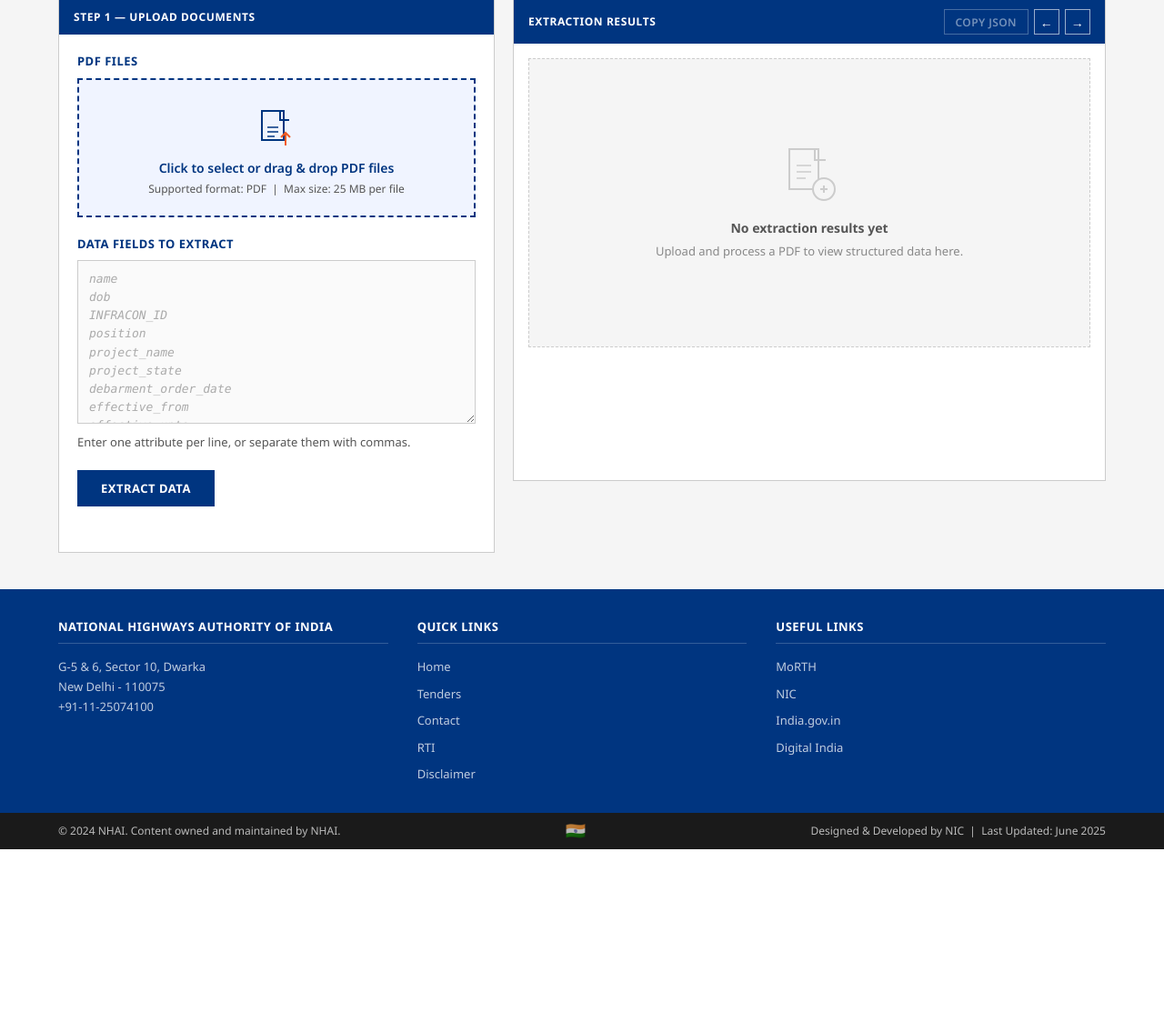
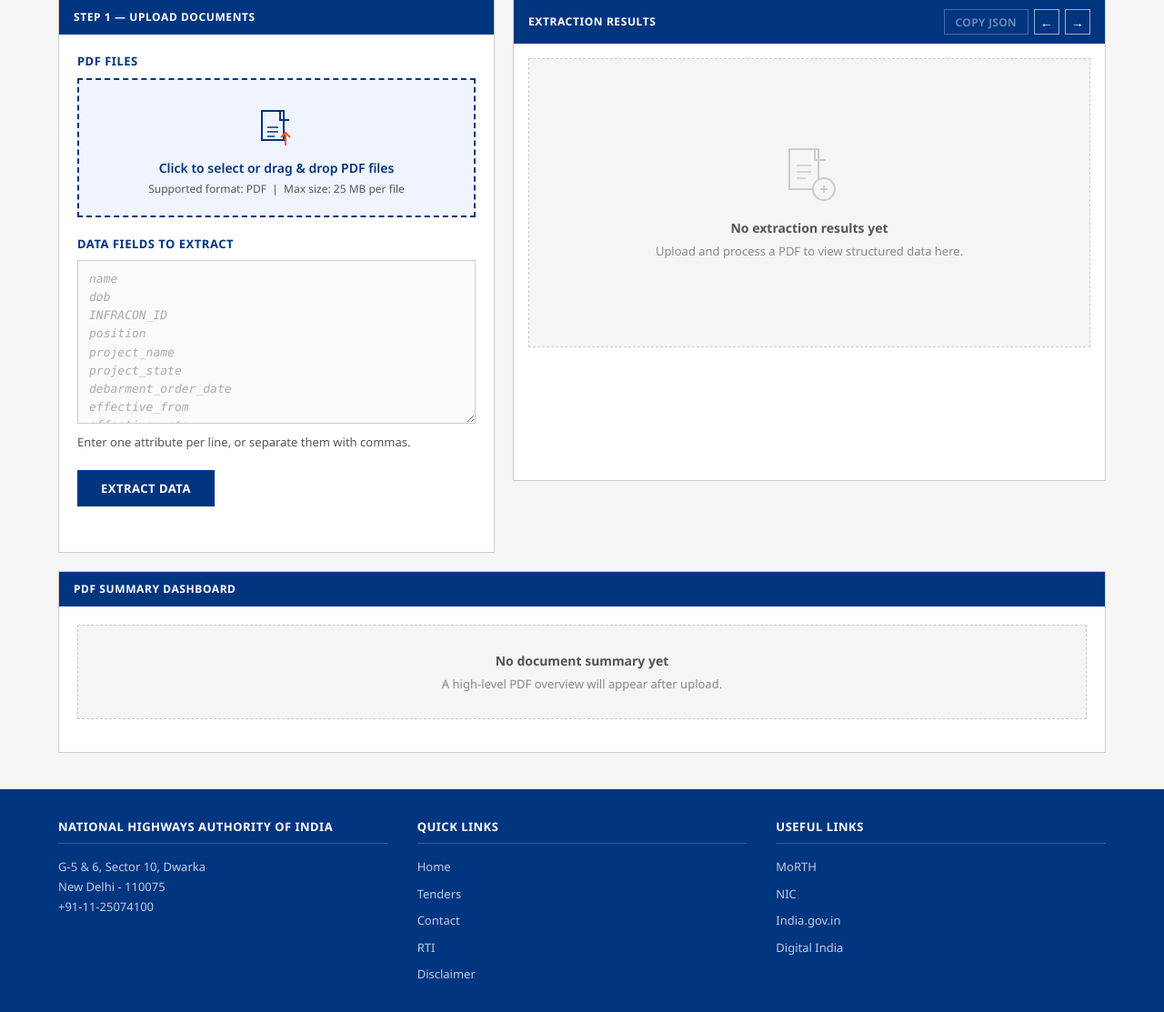
Before and after one commit to krrish-rawat/NHAI-ocr-pipeline, a FastAPI app: page / in a window 1280 px wide. Shown: the part 204-1317 px from the top of the page at 91% size. Before the commit the page ends 1138 px from the top, so only its background shows below. Run offline with FastAPI, Linux system fonts and the light colour scheme.

Commit message:
Add PDF summary dashboard and endpoint

```diff
--- a/app.py
+++ b/app.py
@@ -19,6 +19,7 @@ from src.services.extraction_service import (
 )
 from src.services.serializers import records_to_csv, records_to_json_payload
 from src.services.settings import settings
+from src.services.summary_service import build_summary_service
 
 BASE_DIR = Path(__file__).resolve().parent
 
@@ -26,6 +27,7 @@ app = FastAPI(title="NHAI PDF Parser")
 app.mount("/static", StaticFiles(directory=BASE_DIR / "static"), name="static")
 templates = Jinja2Templates(directory=BASE_DIR / "templates")
 extraction_service = build_extraction_service()
+summary_service = build_summary_service()
 
 
 @app.get("/", response_class=HTMLResponse)
@@ -86,6 +88,39 @@ async def _process_single_upload(
             os.unlink(temp_path)
 
 
+async def _summarize_single_upload(upload: UploadFile) -> dict[str, list[str] | str]:
+    source_file = upload.filename or "uploaded.pdf"
+    temp_path = ""
+    try:
+        _validate_pdf_upload(upload)
+        temp_path = await _save_upload_to_temp_pdf(upload)
+        result = await asyncio.wait_for(
+            run_in_threadpool(summary_service.summarize_file, temp_path),
+            timeout=settings.summary_timeout_seconds,
+        )
+        return {
+            "source_file": source_file,
+            **result,
+        }
+    except asyncio.TimeoutError:
+        return {
+            "source_file": source_file,
+            "summary_points": [],
+            "error": "Summary generation timed out. Try a smaller PDF or retry.",
+        }
+    except HTTPException:
+        raise
+    except Exception as exc:
+        return {
+            "source_file": source_file,
+            "summary_points": [],
+            "error": str(exc),
+        }
+    finally:
+        if temp_path and os.path.exists(temp_path):
+            os.unlink(temp_path)
+
+
 @app.post("/extract")
 async def extract(
     files: list[UploadFile] = File(...),
@@ -124,3 +159,8 @@ async def extract(
         content=records_to_json_payload(all_records, requested_attributes),
         media_type="application/json",
     )
+
+
+@app.post("/summarize")
+async def summarize(file: UploadFile = File(...)):
+    return await _summarize_single_upload(file)
--- a/src/services/settings.py
+++ b/src/services/settings.py
@@ -13,6 +13,7 @@ class AppSettings:
     gemini_api_key: str | None = os.getenv("GEMINI_API_KEY") or os.getenv("GOOGLE_API_KEY")
     max_upload_bytes: int = int(os.getenv("MAX_UPLOAD_BYTES", str(25 * 1024 * 1024)))
     extraction_retries: int = int(os.getenv("EXTRACTION_RETRIES", "2"))
+    summary_timeout_seconds: int = int(os.getenv("SUMMARY_TIMEOUT_SECONDS", "60"))
 
 
 settings = AppSettings()
--- /dev/null
+++ b/src/services/summary_service.py
@@ -0,0 +1,72 @@
+import re
+from dataclasses import dataclass
+
+from src.services.llm_client import GeminiExtractionClient
+from src.services.pdf_renderer import PdfRenderer
+
+
+SUMMARY_PROMPT = """
+Analyze the uploaded PDF and generate a concise summary dashboard in 5-8 bullet points.
+Do not extract form fields.
+Do not mention or repeat any user-requested attributes or extracted attribute values.
+Focus only on the overall document context, purpose, subject matter, key points, important observations, and possible actions or implications.
+Keep each bullet point short, clear, and non-technical.
+"""
+
+
+def _clean_summary_points(summary_text: str) -> list[str]:
+    points: list[str] = []
+
+    for line in summary_text.splitlines():
+        cleaned = re.sub(r"^\s*(?:[-*]|\d+[.)])\s*", "", line).strip()
+        if cleaned:
+            points.append(cleaned)
+
+    if not points and summary_text.strip():
+        points = [summary_text.strip()]
+
+    return points[:8]
+
+
+def _friendly_summary_error(exc: Exception) -> str:
+    error_text = str(exc)
+    if "429" in error_text or "ResourceExhausted" in error_text:
+        return "API Rate Limit Exceeded (429). Try again after a short wait."
+    if "timeout" in error_text.lower() or "deadline" in error_text.lower():
+        return "Summary generation timed out. Try a smaller PDF or retry."
+    return error_text
+
+
+@dataclass
+class SummaryService:
+    renderer: PdfRenderer
+    llm_client: GeminiExtractionClient
+
+    def summarize_pdf(self, pdf_path: str) -> list[str]:
+        images = self.renderer.render_to_images(pdf_path)
+        if not images:
+            raise ValueError("The uploaded PDF has no readable pages.")
+
+        summary_text = self.llm_client.generate_text(SUMMARY_PROMPT, images)
+        summary_points = _clean_summary_points(summary_text)
+
+        if not summary_points:
+            raise ValueError("Model returned no summary for this document.")
+
+        return summary_points
+
+    def summarize_file(self, pdf_path: str) -> dict[str, list[str] | str]:
+        try:
+            return {"summary_points": self.summarize_pdf(pdf_path)}
+        except Exception as exc:
+            return {
+                "summary_points": [],
+                "error": _friendly_summary_error(exc),
+            }
+
+
+def build_summary_service() -> SummaryService:
+    return SummaryService(
+        renderer=PdfRenderer(),
+        llm_client=GeminiExtractionClient(),
+    )
--- a/static/app.js
+++ b/static/app.js
@@ -9,6 +9,8 @@ const statusText        = statusPill.querySelector(".status-text");
 const copyButton        = document.querySelector("#copyButton");
 const resultPlaceholder = document.querySelector("#resultPlaceholder");
 const resultForm        = document.querySelector("#resultForm");
+const summaryPlaceholder = document.querySelector("#summaryPlaceholder");
+const summaryPanel      = document.querySelector("#summaryPanel");
 const prevRecord        = document.querySelector("#prevRecord");
 const nextRecord        = document.querySelector("#nextRecord");
 const recordCounter     = document.querySelector("#recordCounter");
@@ -22,6 +24,7 @@ const clearFilesBtn     = document.querySelector("#clearFilesBtn");
 // ─── State ───────────────────────────────────────────────────────────────────
 let allRecords   = [];
 let currentIndex = 0;
+let summaryRequestId = 0;
 
 // Tracks the current FileList-compatible array for submission
 let selectedFiles = [];
@@ -112,6 +115,7 @@ clearFilesBtn.addEventListener("click", () => {
   fileInput.value = "";
   selectedFiles   = [];
   applyFileSelection([]);
+  resetSummaryDashboard();
   setMessage("");
 });
 
@@ -256,6 +260,91 @@ function showResultPanel(records) {
   setStatus("ready", "System Operational");
 }
 
+function resetSummaryDashboard() {
+  summaryPanel.hidden = true;
+  summaryPanel.innerHTML = "";
+  summaryPlaceholder.hidden = false;
+  summaryPlaceholder.querySelector(".summary-empty-title").textContent = "No document summary yet";
+  summaryPlaceholder.querySelector(".summary-empty-sub").textContent = "A high-level PDF overview will appear after upload.";
+}
+
+function setSummaryLoading() {
+  summaryPanel.hidden = true;
+  summaryPanel.innerHTML = "";
+  summaryPlaceholder.hidden = false;
+  summaryPlaceholder.querySelector(".summary-empty-title").textContent = "Generating summary";
+  summaryPlaceholder.querySelector(".summary-empty-sub").textContent = "Preparing a concise document overview.";
+}
+
+function renderSummaryDashboard(summaries) {
+  summaryPanel.innerHTML = "";
+
+  summaries.forEach((summary) => {
+    const section = document.createElement("section");
+    section.className = "summary-document";
+
+    const title = document.createElement("h3");
+    title.className = "summary-document-title";
+    title.textContent = summary.source_file || "Uploaded PDF";
+    section.appendChild(title);
+
+    if (summary.error) {
+      const error = document.createElement("p");
+      error.className = "summary-error";
+      error.textContent = summary.error;
+      section.appendChild(error);
+    } else {
+      const list = document.createElement("ul");
+      list.className = "summary-list";
+      (summary.summary_points || []).forEach((point) => {
+        const item = document.createElement("li");
+        item.textContent = point;
+        list.appendChild(item);
+      });
+      section.appendChild(list);
+    }
+
+    summaryPanel.appendChild(section);
+  });
+
+  summaryPlaceholder.hidden = true;
+  summaryPanel.hidden = false;
+}
+
+async function summarizeSelectedFiles(requestId) {
+  setSummaryLoading();
+
+  const summaries = await Promise.all(selectedFiles.map(async (file) => {
+    const payload = new FormData();
+    payload.append("file", file);
+
+    try {
+      const response = await fetch("/summarize", { method: "POST", body: payload });
+      if (!response.ok) {
+        let detail = `Summary failed with status ${response.status}.`;
+        try {
+          const err = await response.json();
+          detail = err.detail || detail;
+        } catch {
+          detail = await response.text();
+        }
+        throw new Error(detail);
+      }
+      return await response.json();
+    } catch (error) {
+      return {
+        source_file: file.name,
+        summary_points: [],
+        error: error.message || "Summary generation failed.",
+      };
+    }
+  }));
+
+  if (requestId === summaryRequestId) {
+    renderSummaryDashboard(summaries);
+  }
+}
+
 // ─── Pagination ───────────────────────────────────────────────────────────────
 prevRecord.addEventListener("click", () => {
   if (currentIndex > 0) showRecord(currentIndex - 1);
@@ -283,6 +372,7 @@ extractForm.addEventListener("submit", async (event) => {
   copyButton.disabled      = true;
   resultForm.hidden        = true;
   resultPlaceholder.hidden = false;
+  resetSummaryDashboard();
 
   const formData   = new FormData(extractForm);
   const attributes = String(formData.get("attributes") || "").trim();
@@ -305,6 +395,8 @@ extractForm.addEventListener("submit", async (event) => {
 
   setBusy(true);
   setMessage("Processing uploaded PDFs. This may take a moment for scanned documents.");
+  summaryRequestId += 1;
+  summarizeSelectedFiles(summaryRequestId);
 
   try {
     const response = await fetch("/extract", { method: "POST", body: payload });
--- a/static/styles.css
+++ b/static/styles.css
@@ -598,6 +598,71 @@ h1, h2, h3 { margin: 0; }
   gap: 14px;
 }
 
+/* Summary dashboard */
+.summary-card {
+  grid-column: 1 / -1;
+}
+
+.summary-card-body {
+  min-height: 160px;
+}
+
+.summary-empty-state {
+  border: 1px dashed var(--border);
+  background: #F5F5F5;
+  padding: 28px 24px;
+  text-align: center;
+}
+
+.summary-empty-title {
+  margin: 0 0 6px;
+  font-size: 14px;
+  font-weight: 700;
+  color: var(--muted);
+}
+
+.summary-empty-sub {
+  margin: 0;
+  font-size: 13px;
+  color: #888;
+}
+
+.summary-panel {
+  display: grid;
+  gap: 16px;
+}
+
+.summary-document {
+  border-left: 4px solid var(--saffron);
+  padding-left: 14px;
+}
+
+.summary-document-title {
+  margin: 0 0 10px;
+  color: var(--navy);
+  font-size: 13px;
+  font-weight: 700;
+}
+
+.summary-list {
+  display: grid;
+  gap: 8px;
+  list-style: disc;
+  padding-left: 18px;
+}
+
+.summary-list li {
+  color: var(--text);
+  font-size: 13px;
+  line-height: 1.5;
+}
+
+.summary-error {
+  color: var(--danger);
+  font-size: 13px;
+  font-weight: 700;
+}
+
 .result-field-group {
   display: grid;
   gap: 5px;
--- a/templates/index.html
+++ b/templates/index.html
@@ -201,6 +201,19 @@
         </div>
       </section>
 
+      <section class="gov-card summary-card" aria-labelledby="summary-card-heading">
+        <div class="gov-card-header">
+          <h2 id="summary-card-heading" class="gov-card-title">PDF Summary Dashboard</h2>
+        </div>
+        <div class="gov-card-body summary-card-body">
+          <div id="summaryPlaceholder" class="summary-empty-state" aria-live="polite">
+            <p class="summary-empty-title">No document summary yet</p>
+            <p class="summary-empty-sub">A high-level PDF overview will appear after upload.</p>
+          </div>
+          <div id="summaryPanel" class="summary-panel" hidden aria-live="polite"></div>
+        </div>
+      </section>
+
     </main>
 
     <!-- Footer -->
```
Also changed, not shown: src/services/llm_client.py (+28 -0 lines).
